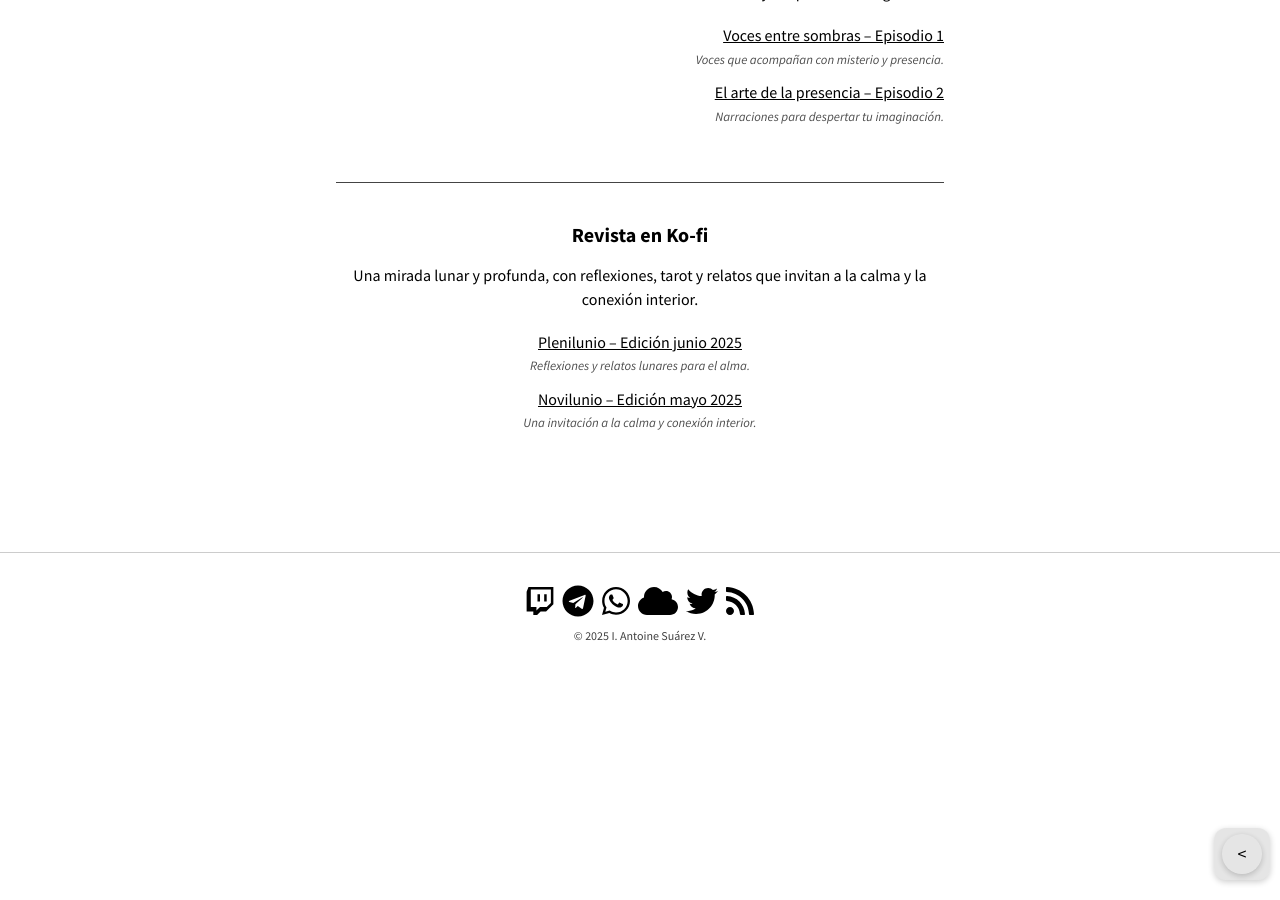
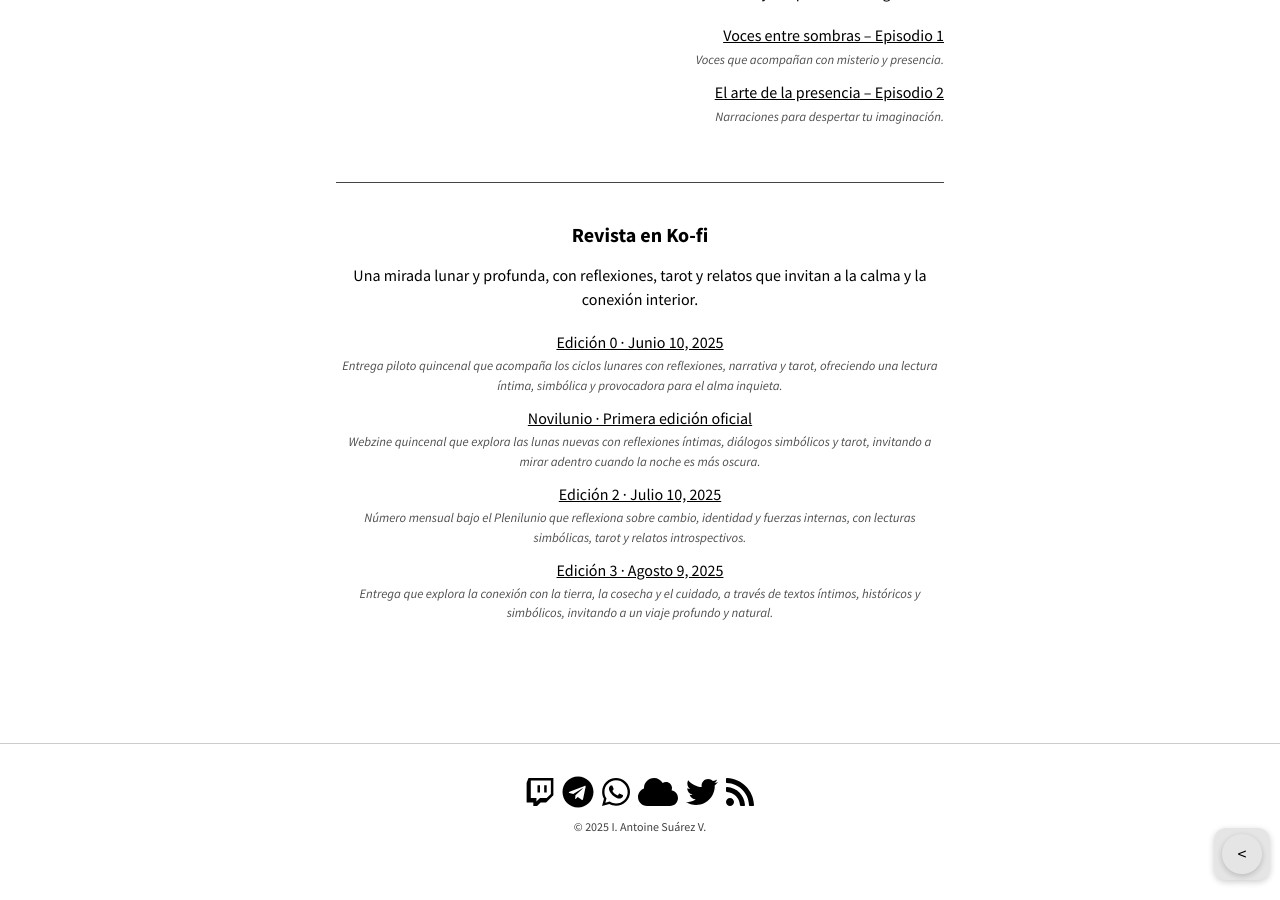
Before and after one commit to KajiiNarumi/iasuarezv, a Jekyll site: the page built from libreta.html, in a window 1280 px wide and 900 px high, scrolled down 1340 px. Built offline with Jekyll 4.4.1, drawn with Linux system fonts in a browser that asks for light colours; nearby versions of some CDN libraries.

Commit message:
Update libreta.yml

```diff
--- a/_data/libreta.yml
+++ b/_data/libreta.yml
@@ -23,10 +23,17 @@ podcasts:
   - title: "El arte de la presencia – Episodio 2"
     url: "https://onlyfans.com/iasuarezv/tv/post2"
     desc: "Narraciones para despertar tu imaginación."
+
 revista:
-  - title: "Plenilunio – Edición junio 2025"
-    url: "https://ko-fi.com/iasuarezv/shop/plenilunio"
-    desc: "Reflexiones y relatos lunares para el alma."
-  - title: "Novilunio – Edición mayo 2025"
-    url: "https://ko-fi.com/iasuarezv/shop/novilunio"
-    desc: "Una invitación a la calma y conexión interior."
+  - title: "Edición 0 · Junio 10, 2025"
+    url: "https://ko-fi.com/s/a2b6fb728d"
+    desc: "Entrega piloto quincenal que acompaña los ciclos lunares con reflexiones, narrativa y tarot, ofreciendo una lectura íntima, simbólica y provocadora para el alma inquieta."
+  - title: "Novilunio · Primera edición oficial"
+    url: "https://ko-fi.com/s/7606ea0675"
+    desc: "Webzine quincenal que explora las lunas nuevas con reflexiones íntimas, diálogos simbólicos y tarot, invitando a mirar adentro cuando la noche es más oscura."
+  - title: "Edición 2 · Julio 10, 2025"
+    url: "https://ko-fi.com/s/bc71178668"
+    desc: "Número mensual bajo el Plenilunio que reflexiona sobre cambio, identidad y fuerzas internas, con lecturas simbólicas, tarot y relatos introspectivos."
+  - title: "Edición 3 · Agosto 9, 2025"
+    url: "https://ko-fi.com/s/8bab9db306"
+    desc: "Entrega que explora la conexión con la tierra, la cosecha y el cuidado, a través de textos íntimos, históricos y simbólicos, invitando a un viaje profundo y natural."
```
